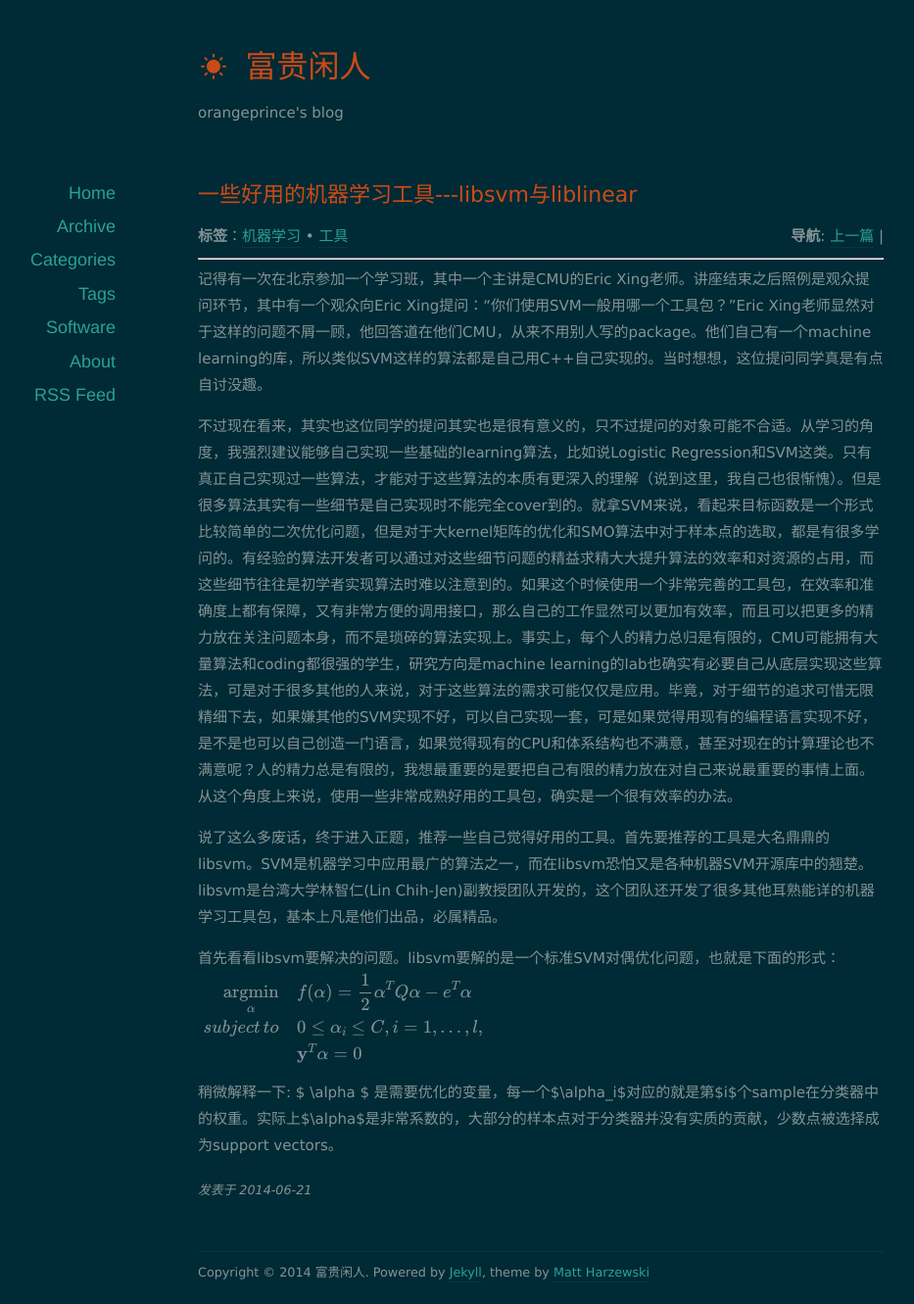
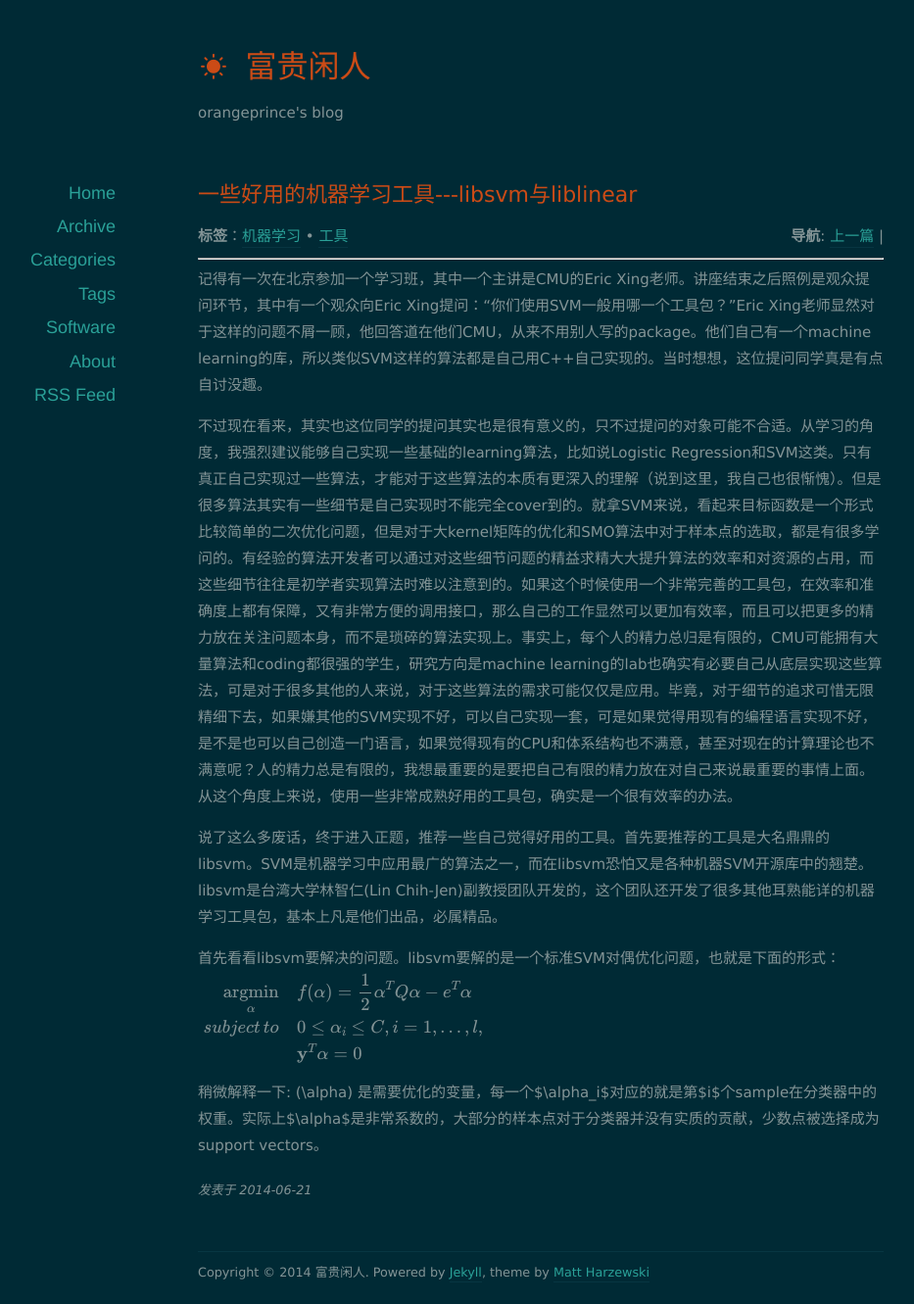
Before and after one commit to orangeprince/orangeprince.github.io, a Jekyll site: the page built from _posts/2014-06-21-libsvm.md, in a window 1280 px wide. Shown: the whole page at 98% size, without its empty margins (88-1021 px from the left). Built offline with Jekyll 4.4.1, drawn with Linux system fonts in a browser that asks for light colours; nearby versions of some CDN libraries; formulas are drawn with MathJax 3; comment, search, counter and statistics services are not loaded.

Commit message:
modified:   _posts/2014-06-21-libsvm.md

```diff
--- a/_posts/2014-06-21-libsvm.md
+++ b/_posts/2014-06-21-libsvm.md
@@ -21,4 +21,4 @@ subject\,to \quad & 0 \le \alpha_i \le C, i= 1,\ldots,l, \\\
 \end{aligned}
 $$
 
-稍微解释一下: $ \alpha $ 是需要优化的变量，每一个$\alpha_i$对应的就是第$i$个sample在分类器中的权重。实际上$\alpha$是非常系数的，大部分的样本点对于分类器并没有实质的贡献，少数点被选择成为support vectors。
+稍微解释一下: \(\alpha\) 是需要优化的变量，每一个$\alpha_i$对应的就是第$i$个sample在分类器中的权重。实际上$\alpha$是非常系数的，大部分的样本点对于分类器并没有实质的贡献，少数点被选择成为support vectors。
```
